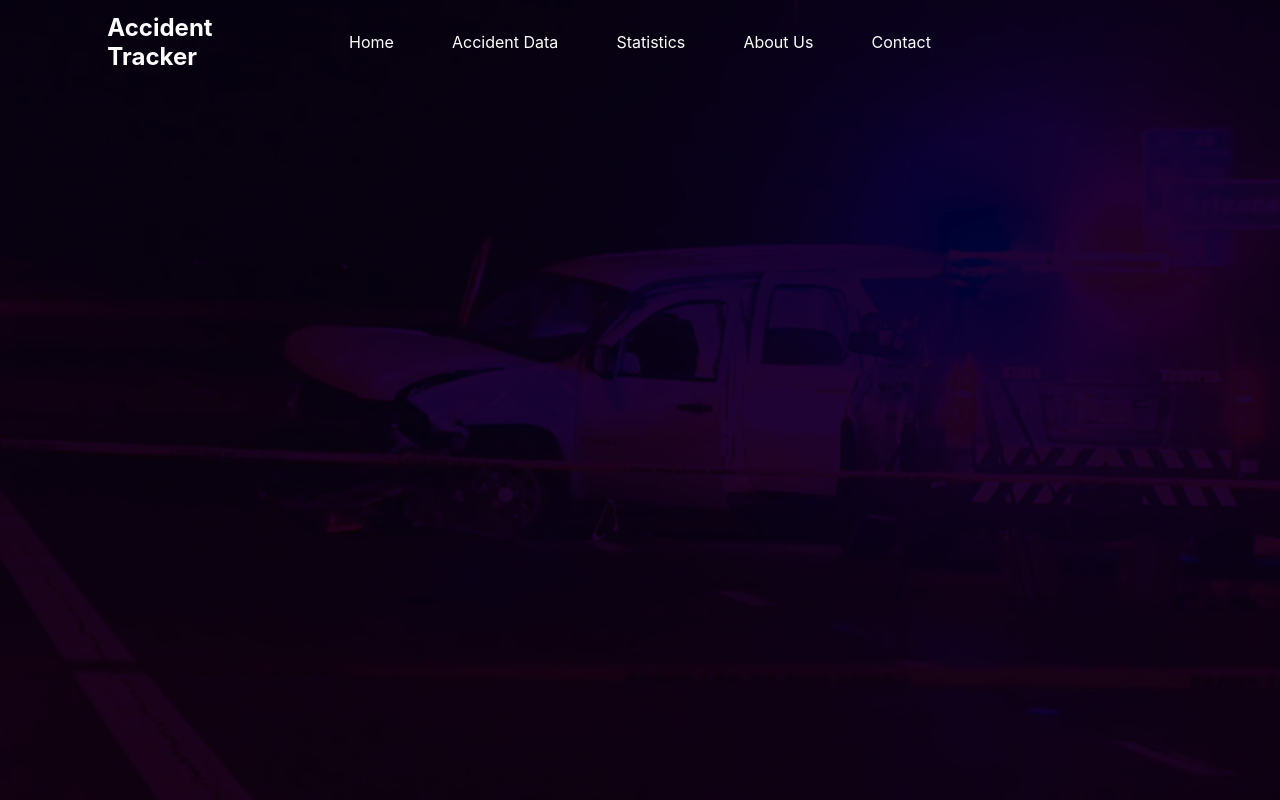
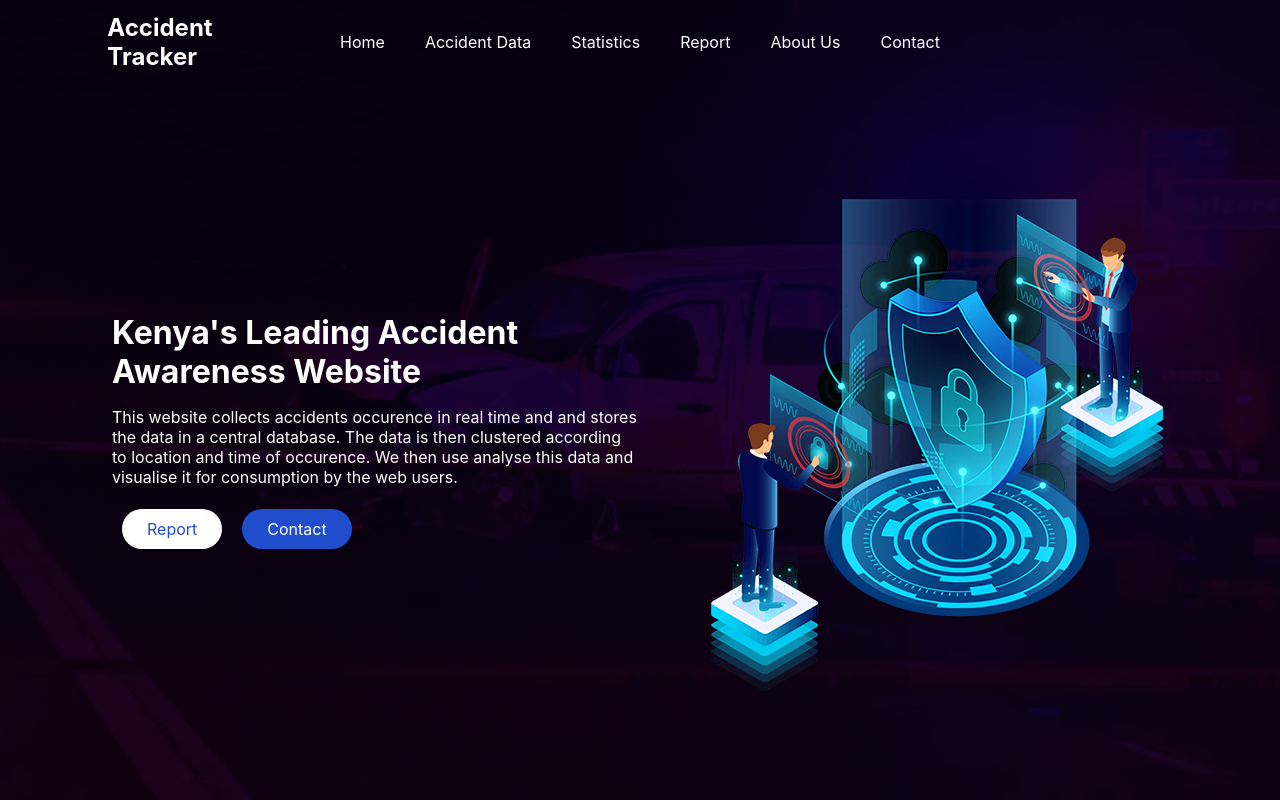
Before and after one commit to vikie1/school-project, a React (Create React App) app in the folder web-frontend/: page / in a window 1280 px wide. Built offline with nearby package versions, Linux system fonts and the light colour scheme.

Commit message:
done with landing page

```diff
--- a/web-frontend/src/App.css
+++ b/web-frontend/src/App.css
@@ -1,4 +1,5 @@
 *{
     margin: 0;
     padding: 0;
+    overflow: hidden;
 }
--- a/web-frontend/src/components/Header.jsx
+++ b/web-frontend/src/components/Header.jsx
@@ -15,7 +15,11 @@ export const Header = ({ pageTitle }) => {
       <title>{pageTitle} | School Project</title>
 
       <header css={navPosition}>
-        <div css={textLeft}>Accident<br />Tracker</div>
+        <div css={textLeft}>
+          Accident
+          <br />
+          Tracker
+        </div>
 
         <nav css={navSizing}>
           <ul css={listStyle}>
@@ -32,6 +36,11 @@ export const Header = ({ pageTitle }) => {
             <li>
               <Link to={"/analytics"} css={linkStyle}>
                 Statistics
+              </Link>
+            </li>
+            <li>
+              <Link to={"/report"} css={linkStyle}>
+                Report
               </Link>
             </li>
             <li>
@@ -78,6 +87,7 @@ export const headerStyles = () => {
     display: grid;
     grid-template-columns: repeat(4, 1fr);
     width: 100%;
+    height: fit-content;
   `;
   const linkStyle = css`
     color: white;
--- a/web-frontend/src/pages/HomePage.jsx
+++ b/web-frontend/src/pages/HomePage.jsx
@@ -1,16 +1,76 @@
 /** @jsxImportSource @emotion/react */
 import { css } from "@emotion/react";
+import { Link } from "react-router-dom";
 import { Header } from "../components/Header";
 import backgroundImage from "./../resources/image/ewscripps.brightspotcdn.png";
+import analyticsImage from "./../resources/image/home-font.png";
 
 export const HomePage = (props) => {
-  const { background } = homePageStyles();
+  const {
+    background,
+    pageStyle,
+    mainStyleLanding,
+    landingTextStyle,
+    linkButtonStyle,
+    buttonWrapper
+  } = homePageStyles();
 
   return (
     <>
-      <div css={background}>
+      <div css={[background, pageStyle]}>
         <Header pageTitle={"Home"} />
-        <main></main>
+
+        <main css={mainStyleLanding}>
+          <div css={landingTextStyle}>
+            <h1>
+              Kenya's Leading Accident
+              <br />
+              Awareness Website
+            </h1>
+
+            <p css={css`padding-top: 1rem;`}>
+              This website collects accidents occurence in real time and and
+              stores the data in a central database. The data is then clustered
+              according to location and time of occurence. We then use analyse
+              this data and visualise it for consumption by the web users.
+            </p>
+            <div css={buttonWrapper}>
+              <Link
+                to={"/report"}
+                css={[
+                  linkButtonStyle,
+                  css`
+                    background-color: white;
+                    color: #204dcc;
+                    :hover {
+                      background-color: #204dcc;
+                      color: white;
+                    }
+                  `,
+                ]}
+              >
+                Report
+              </Link>
+              <Link
+                to={"/report"}
+                css={[
+                  linkButtonStyle,
+                  css`
+                    background-color: #204dcc;
+                    color: white;
+                    :hover {
+                      background-color: #222222;
+                    }
+                  `,
+                ]}
+              >
+                Contact
+              </Link>
+            </div>
+          </div>
+
+          <img src={analyticsImage} alt="Analytics info" />
+        </main>
       </div>
     </>
   );
@@ -26,6 +86,40 @@ export const homePageStyles = () => {
     background-size: cover;
     background-blend-mode: multiply;
   `;
+  const pageStyle = css`
+    display: grid;
+    grid-template-rows: min-content auto;
+    grid-template-columns: 1fr;
+  `;
+  const mainStyleLanding = css`
+    color: white;
+    place-self: center;
+    margin: 0px 7rem;
+    display: grid;
+    grid-template-columns: 1fr 1fr;
+  `;
+  const landingTextStyle = css`
+    place-self: center;
+  `;
+  const linkButtonStyle = css`
+    text-decoration: none;
+    padding: 10px 25px;
+    margin: 0px 10px;
+    transition: 0.17s ease;
+    border-radius: 25px;
+  `;
+  const buttonWrapper = css`
+    padding: 2rem 0px;
+    min-height: max-content;
+    min-width: max-content;
+  `;
 
-  return { background };
+  return {
+    background,
+    pageStyle,
+    mainStyleLanding,
+    landingTextStyle,
+    linkButtonStyle,
+    buttonWrapper
+  };
 };
```
Also changed, not shown: web-frontend/src/resources/image/home-font.png (added).
